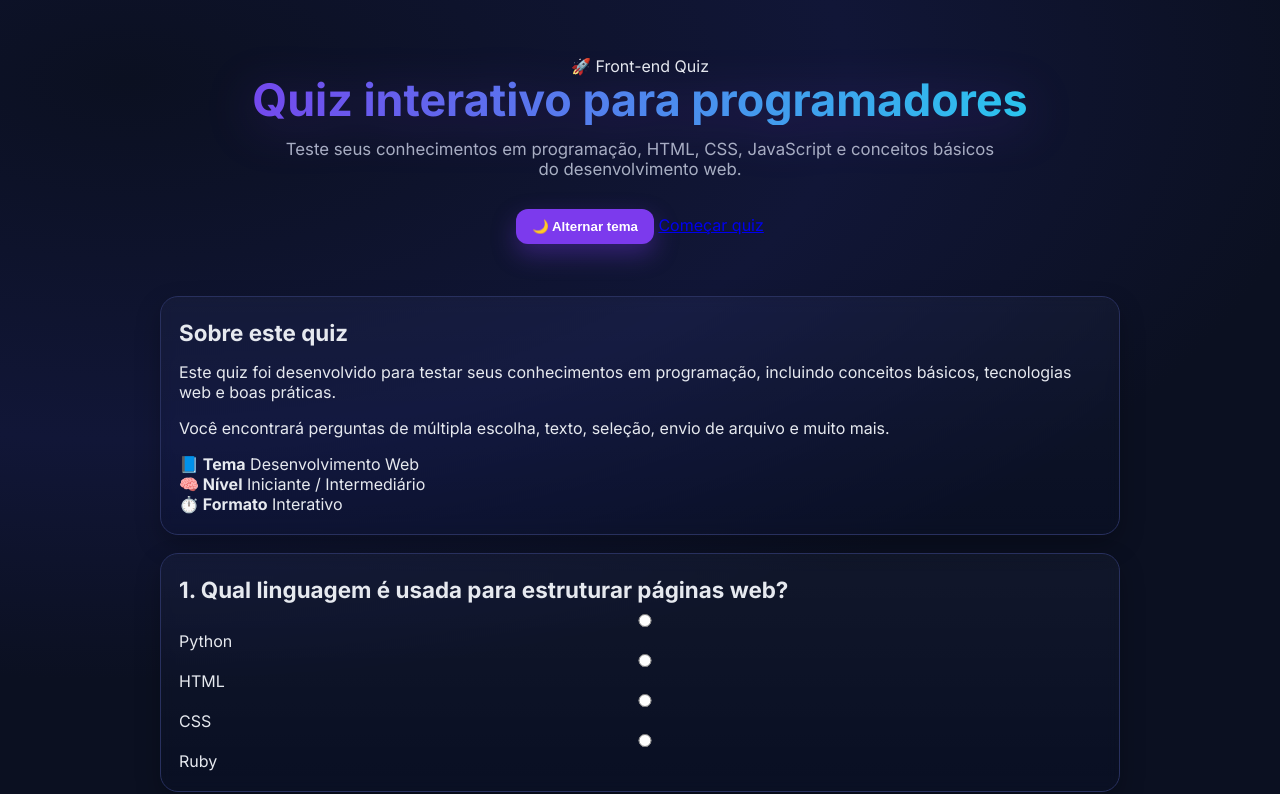
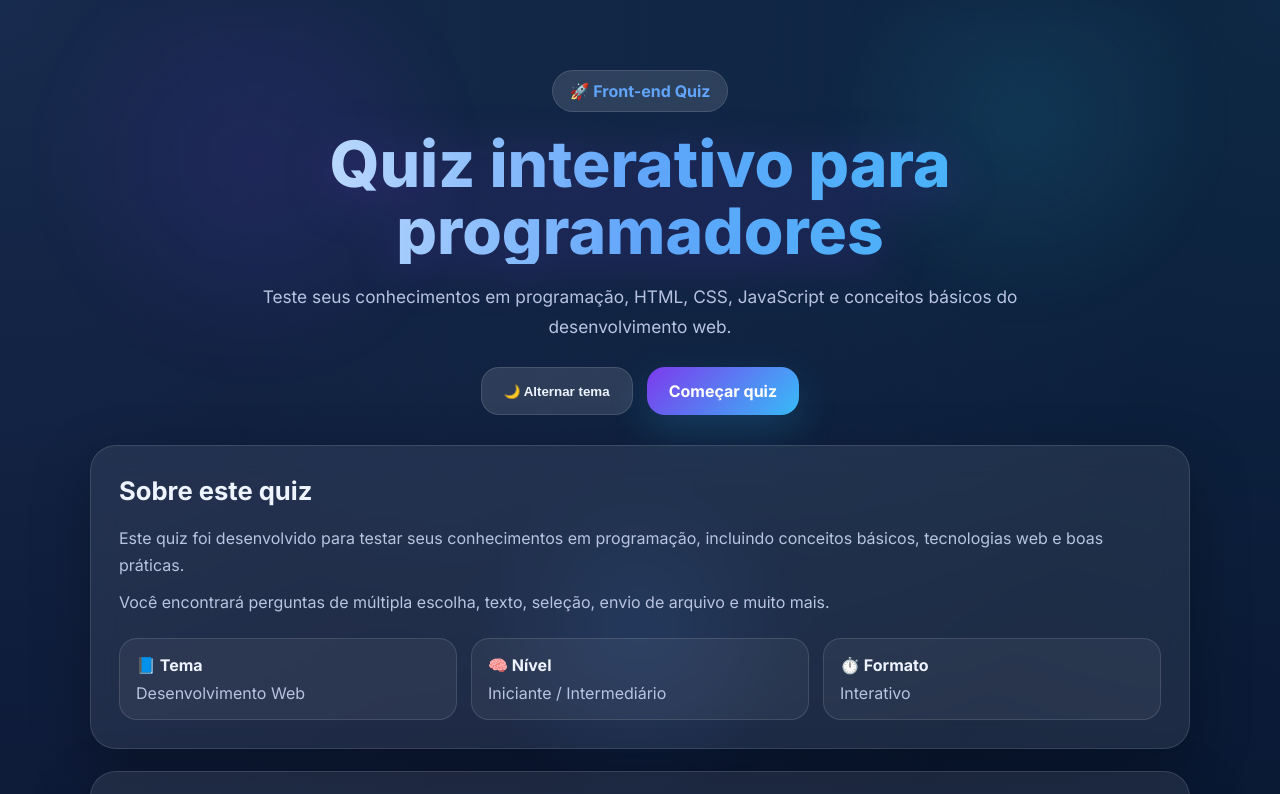
Before and after one commit to juniordevti/quizprojetov2, a plain HTML site: page index.html in a window 1280 px wide. Shown: the top 794 px of the page. Drawn offline with Linux system fonts and the light colour scheme.

Commit message:
Update style.css

```diff
--- a/style.css
+++ b/style.css
@@ -1,240 +1,448 @@
 :root {
-        --bg: #0b1021;
-        --bg2: #111637;
-        --text: #e6e9ef;
-        --muted: #a9b0c3;
+  --bg: #071028;
+  --bg-soft: #0d1738;
+  --surface: rgba(255, 255, 255, 0.08);
+  --surface-strong: rgba(255, 255, 255, 0.12);
+  --text: #eef4ff;
+  --muted: #b8c4e0;
+  --primary: #60a5fa;
+  --secondary: #38bdf8;
   --accent: #7c3aed;
-        --accent-2: #22d3ee;
-        --card: #161b3d;
-        --border: #28305e;
+  --success: #10b981;
+  --border: rgba(255, 255, 255, 0.12);
+  --shadow: 0 20px 60px rgba(0, 0, 0, 0.28);
 }
+
+body.dark {
+  --bg: #05070f;
+  --bg-soft: #0b1020;
+  --surface: rgba(255, 255, 255, 0.04);
+  --surface-strong: rgba(255, 255, 255, 0.07);
+  --text: #f8fafc;
+  --muted: #a8b0c2;
+  --primary: #22c55e;
+  --secondary: #06b6d4;
+  --accent: #10b981;
+  --success: #22c55e;
+  --border: rgba(255, 255, 255, 0.09);
+  --shadow: 0 20px 60px rgba(0, 0, 0, 0.36);
+}
+
+* {
+  margin: 0;
+  padding: 0;
+  box-sizing: border-box;
+}
+
+html {
+  scroll-behavior: smooth;
+}
+
 body {
-        margin: 0;
-        font-family:
-          Inter,
-          system-ui,
-          -apple-system,
-          Segoe UI,
-          Roboto,
-          Ubuntu,
-          Cantarell,
-          Noto Sans,
-          sans-serif;
+  min-height: 100vh;
+  font-family: "Inter", sans-serif;
   color: var(--text);
-        background: radial-gradient(
-          1200px 600px at 10% 10%,
-          #0b1021 0,
-          var(--bg2) 60%,
-          #0b1021 100%
-        );
-        background-attachment: fixed;
-        min-height: 100dvh;
-        transition:
-          background 0.4s ease,
-          color 0.3s ease;
+  background:
+    radial-gradient(circle at top left, rgba(96, 165, 250, 0.18), transparent 30%),
+    radial-gradient(circle at top right, rgba(56, 189, 248, 0.14), transparent 28%),
+    linear-gradient(180deg, var(--bg), var(--bg-soft));
+  transition: background 0.35s ease, color 0.35s ease;
+  overflow-x: hidden;
 }
-      body.dark {
-        --bg: #0a0a0a;
-        --bg2: #141414;
-        --text: #efefef;
-        --muted: #bdbdbd;
-        --card: #121212;
-        --border: #2a2a2a;
-        --accent: #10b981;
-        --accent-2: #60a5fa;
+
+.bg-effect {
+  position: fixed;
+  inset: 0;
+  pointer-events: none;
+  background:
+    radial-gradient(circle at 20% 20%, rgba(124, 58, 237, 0.12), transparent 18%),
+    radial-gradient(circle at 80% 15%, rgba(34, 211, 238, 0.1), transparent 16%),
+    radial-gradient(circle at 50% 80%, rgba(59, 130, 246, 0.12), transparent 18%);
+  filter: blur(18px);
+  z-index: -1;
 }
-      header {
-        max-width: 960px;
-        margin: 56px auto 24px;
-        padding: 0 20px;
+
+.hero {
+  padding: 70px 20px 30px;
+}
+
+.hero-content,
+.container,
+.footer {
+  width: min(1100px, calc(100% - 32px));
+  margin: 0 auto;
+}
+
+.hero-content {
   text-align: center;
 }
+
+.tag {
+  display: inline-block;
+  padding: 10px 16px;
+  border-radius: 999px;
+  background: var(--surface-strong);
+  border: 1px solid var(--border);
+  color: var(--primary);
+  font-weight: 700;
+  margin-bottom: 18px;
+  backdrop-filter: blur(14px);
+}
+
 .titulo {
-        font-size: 2.8rem;
-        line-height: 1.1;
-        margin: 0;
-        background: linear-gradient(90deg, var(--accent), var(--accent-2));
+  font-size: clamp(2.2rem, 5vw, 4.2rem);
+  line-height: 1.05;
+  font-weight: 800;
+  margin-bottom: 18px;
+  background: linear-gradient(90deg, #ffffff, var(--primary), var(--secondary));
   -webkit-background-clip: text;
   background-clip: text;
   color: transparent;
 }
-      header p {
-        margin: 14px auto 20px;
-        max-width: 720px;
+
+.hero-texto {
+  max-width: 760px;
+  margin: 0 auto 26px;
   color: var(--muted);
-        font-size: 1.05rem;
+  font-size: 1.08rem;
+  line-height: 1.7;
 }
-      #toggleTema {
+
+.hero-actions {
+  display: flex;
+  gap: 14px;
+  justify-content: center;
+  flex-wrap: wrap;
+}
+
+.container {
+  padding-bottom: 70px;
+}
+
+.card {
+  background: var(--surface);
+  border: 1px solid var(--border);
+  border-radius: 26px;
+  padding: 28px;
+  margin-bottom: 22px;
+  box-shadow: var(--shadow);
+  backdrop-filter: blur(14px);
+}
+
+.card h2 {
+  font-size: clamp(1.3rem, 2vw, 2rem);
+  margin-bottom: 16px;
+  line-height: 1.35;
+}
+
+.card p {
+  color: var(--muted);
+  line-height: 1.7;
+}
+
+.intro p + p {
   margin-top: 10px;
-        border: none;
-        background: var(--accent);
-        color: #fff;
-        padding: 10px 16px;
-        border-radius: 12px;
-        cursor: pointer;
-        box-shadow: 0 10px 24px rgba(124, 58, 237, 0.35);
-        transition:
-          transform 0.2s ease,
-          box-shadow 0.2s ease;
 }
-      #toggleTema:hover {
-        transform: translateY(-1px);
-        box-shadow: 0 14px 32px rgba(124, 58, 237, 0.45);
+
+.info-grid {
+  display: grid;
+  grid-template-columns: repeat(3, 1fr);
+  gap: 14px;
+  margin-top: 22px;
 }
-      main {
-        max-width: 960px;
-        margin: 0 auto;
-        padding: 10px 20px 80px;
+
+.mini-card {
+  background: rgba(255, 255, 255, 0.05);
+  border: 1px solid var(--border);
+  border-radius: 18px;
+  padding: 16px;
+  display: flex;
+  flex-direction: column;
+  gap: 8px;
 }
-      section {
-        background: linear-gradient(
-          180deg,
-          rgba(255, 255, 255, 0.03),
-          rgba(255, 255, 255, 0)
-        );
-        border: 1px solid var(--border);
-        backdrop-filter: saturate(120%) blur(6px);
-        border-radius: 18px;
-        padding: 20px 18px;
-        margin: 18px 0;
-        box-shadow: 0 10px 24px rgba(0, 0, 0, 0.25);
-      }
-      section h2 {
-        margin: 2px 0 8px;
-        font-size: 1.4rem;
-      }
-      p,
-      strong,
-      em,
-      abbr,
-      figure,
-      figcaption,
-      details,
-      summary,
-      label,
-      legend {
+
+.mini-card strong {
   color: var(--text);
 }
-      summary {
+
+.mini-card span {
+  color: var(--muted);
+}
+
+.form-bloco {
+  display: flex;
+  flex-direction: column;
+  gap: 14px;
+}
+
+.option {
+  display: flex;
+  align-items: center;
+  gap: 12px;
+  background: rgba(255, 255, 255, 0.04);
+  border: 1px solid var(--border);
+  border-radius: 16px;
+  padding: 16px 18px;
+  transition: 0.25s ease;
   cursor: pointer;
-        padding: 10px;
-        border-radius: 12px;
-        background: rgba(255, 255, 255, 0.04);
-        transition:
-          background 0.2s ease,
-          transform 0.2s ease;
 }
-      summary:hover {
-        background: rgba(255, 255, 255, 0.06);
-        transform: translateY(-1px);
+
+.option:hover {
+  transform: translateY(-2px);
+  border-color: rgba(96, 165, 250, 0.45);
+  background: rgba(255, 255, 255, 0.07);
 }
-      img {
-        max-width: 100%;
-        border-radius: 12px;
-        border: 1px solid var(--border);
+
+.option input {
+  width: auto;
+  accent-color: var(--primary);
 }
-      table {
-        width: 100%;
-        border-collapse: collapse;
-        border-spacing: 0;
-        background: rgba(255, 255, 255, 0.03);
-        border: 1px solid var(--border);
-        border-radius: 14px;
-        overflow: hidden;
+
+.option span {
+  font-weight: 600;
+  color: var(--text);
 }
-      thead th {
-        text-align: left;
-        padding: 12px;
-        background: rgba(255, 255, 255, 0.05);
+
+.checks-grid {
+  display: grid;
+  grid-template-columns: repeat(2, 1fr);
+  gap: 14px;
 }
-      tbody td {
-        padding: 12px;
-        border-top: 1px solid var(--border);
-      }
-      tfoot td {
-        padding: 12px;
-        background: rgba(255, 255, 255, 0.05);
-      }
+
 input,
 select,
 textarea {
   width: 100%;
-        padding: 12px 14px;
+  padding: 16px 18px;
   border: 1px solid var(--border);
-        border-radius: 12px;
-        background: rgba(255, 255, 255, 0.03);
+  border-radius: 18px;
+  background: rgba(10, 18, 42, 0.45);
   color: var(--text);
+  font-size: 1rem;
   outline: none;
-        transition:
-          border 0.2s ease,
-          box-shadow 0.2s ease,
-          transform 0.08s ease;
+  transition: 0.25s ease;
 }
+
+input::placeholder,
+textarea::placeholder {
+  color: rgba(255, 255, 255, 0.45);
+}
+
 input:focus,
 select:focus,
 textarea:focus {
-        border-color: var(--accent);
-        box-shadow: 0 0 0 3px rgba(124, 58, 237, 0.25);
+  border-color: rgba(96, 165, 250, 0.7);
+  box-shadow: 0 0 0 4px rgba(96, 165, 250, 0.14);
+  transform: translateY(-1px);
 }
-      button {
+
+code {
+  color: #93c5fd;
+  background: rgba(255, 255, 255, 0.06);
+  padding: 3px 8px;
+  border-radius: 8px;
+}
+
+.imagem-quiz {
+  margin-bottom: 16px;
+}
+
+.imagem-quiz img {
+  width: 100%;
+  max-width: 320px;
+  display: block;
+  border-radius: 18px;
+  border: 1px solid var(--border);
+  margin-bottom: 10px;
+}
+
+.imagem-quiz figcaption {
+  color: var(--muted);
+  font-size: 0.95rem;
+}
+
+.table-wrap {
+  overflow-x: auto;
+}
+
+table {
+  width: 100%;
+  border-collapse: collapse;
+  min-width: 700px;
+  border-radius: 18px;
+  overflow: hidden;
+}
+
+thead th {
+  background: rgba(255, 255, 255, 0.07);
+  text-align: left;
+  padding: 16px;
+}
+
+tbody td,
+tfoot td {
+  padding: 16px;
+  border-top: 1px solid var(--border);
+  color: var(--text);
+}
+
+tbody tr:hover {
+  background: rgba(255, 255, 255, 0.03);
+}
+
+details {
+  background: rgba(255, 255, 255, 0.04);
+  border: 1px solid var(--border);
+  border-radius: 18px;
+  padding: 16px;
+}
+
+summary {
+  cursor: pointer;
+  font-weight: 700;
+  color: var(--text);
+}
+
+details ol {
+  margin-top: 16px;
+  padding-left: 20px;
+  color: var(--muted);
+  line-height: 1.8;
+}
+
+.feedback-form {
+  display: flex;
+  flex-direction: column;
+  gap: 18px;
+}
+
+.campo-duplo {
+  display: grid;
+  grid-template-columns: repeat(2, 1fr);
+  gap: 16px;
+}
+
+.campo {
+  display: flex;
+  flex-direction: column;
+  gap: 8px;
+}
+
+.campo label {
+  font-weight: 600;
+}
+
+.btn {
   position: relative;
   display: inline-flex;
   align-items: center;
-        gap: 8px;
+  justify-content: center;
+  gap: 10px;
+  text-decoration: none;
   border: none;
-        background: var(--accent);
+  border-radius: 18px;
+  padding: 14px 22px;
+  font-weight: 700;
+  cursor: pointer;
+  transition: transform 0.2s ease, box-shadow 0.25s ease, filter 0.25s ease;
+}
+
+.btn:hover {
+  transform: translateY(-2px);
+}
+
+.btn-principal {
   color: #fff;
-        padding: 12px 18px;
-        border-radius: 14px;
-        cursor: pointer;
-        font-weight: 600;
-        transition:
-          transform 0.1s ease,
-          box-shadow 0.2s ease;
+  background: linear-gradient(135deg, var(--accent), var(--secondary));
+  box-shadow: 0 16px 40px rgba(56, 189, 248, 0.18);
 }
-      button:hover {
-        transform: translateY(-1px);
-        box-shadow: 0 12px 24px rgba(124, 58, 237, 0.35);
+
+.btn-secundario {
+  color: var(--text);
+  background: var(--surface-strong);
+  border: 1px solid var(--border);
 }
-      .paragrafo-footer {
-        color: var(--muted);
+
+.footer {
+  padding: 0 0 40px;
   text-align: center;
 }
+
+.footer p {
+  color: var(--muted);
+  line-height: 1.8;
+}
+
+.footer a {
+  color: var(--primary);
+  text-decoration: none;
+}
+
 .reveal {
-        opacity: 0.001;
-        transform: translateY(24px) scale(0.98);
-        transition:
-          opacity 0.6s cubic-bezier(0.17, 0.67, 0.16, 0.99),
-          transform 0.6s cubic-bezier(0.17, 0.67, 0.16, 0.99);
+  opacity: 0;
+  transform: translateY(28px) scale(0.98);
+  transition: opacity 0.7s ease, transform 0.7s ease;
 }
+
 .reveal.on {
   opacity: 1;
   transform: none;
 }
+
 #toast {
   position: fixed;
+  top: 24px;
   left: 50%;
-        top: 20px;
-        transform: translateX(-50%);
+  transform: translateX(-50%) translateY(-14px);
   background: #111827;
   color: #fff;
-        padding: 12px 16px;
-        border-radius: 12px;
-        box-shadow: 0 12px 32px rgba(0, 0, 0, 0.45);
+  padding: 14px 18px;
+  border-radius: 14px;
+  box-shadow: 0 16px 40px rgba(0, 0, 0, 0.4);
   z-index: 1000;
   opacity: 0;
   pointer-events: none;
-        transition:
-          opacity 0.25s ease,
-          transform 0.25s ease;
+  transition: 0.25s ease;
 }
+
 #toast.show {
   opacity: 1;
   transform: translateX(-50%) translateY(0);
 }
+
 canvas.confete {
   position: fixed;
   inset: 0;
   pointer-events: none;
   z-index: 999;
 }
+
+@media (max-width: 820px) {
+  .info-grid,
+  .checks-grid,
+  .campo-duplo {
+    grid-template-columns: 1fr;
+  }
+
+  .card {
+    padding: 22px 18px;
+  }
+}
+
+@media (max-width: 560px) {
+  .hero {
+    padding-top: 48px;
+  }
+
+  .hero-actions {
+    flex-direction: column;
+  }
+
+  .btn {
+    width: 100%;
+  }
+
+  .card h2 {
+    font-size: 1.2rem;
+  }
+}
```
Lines whose indentation alone changed are shown as unchanged.
